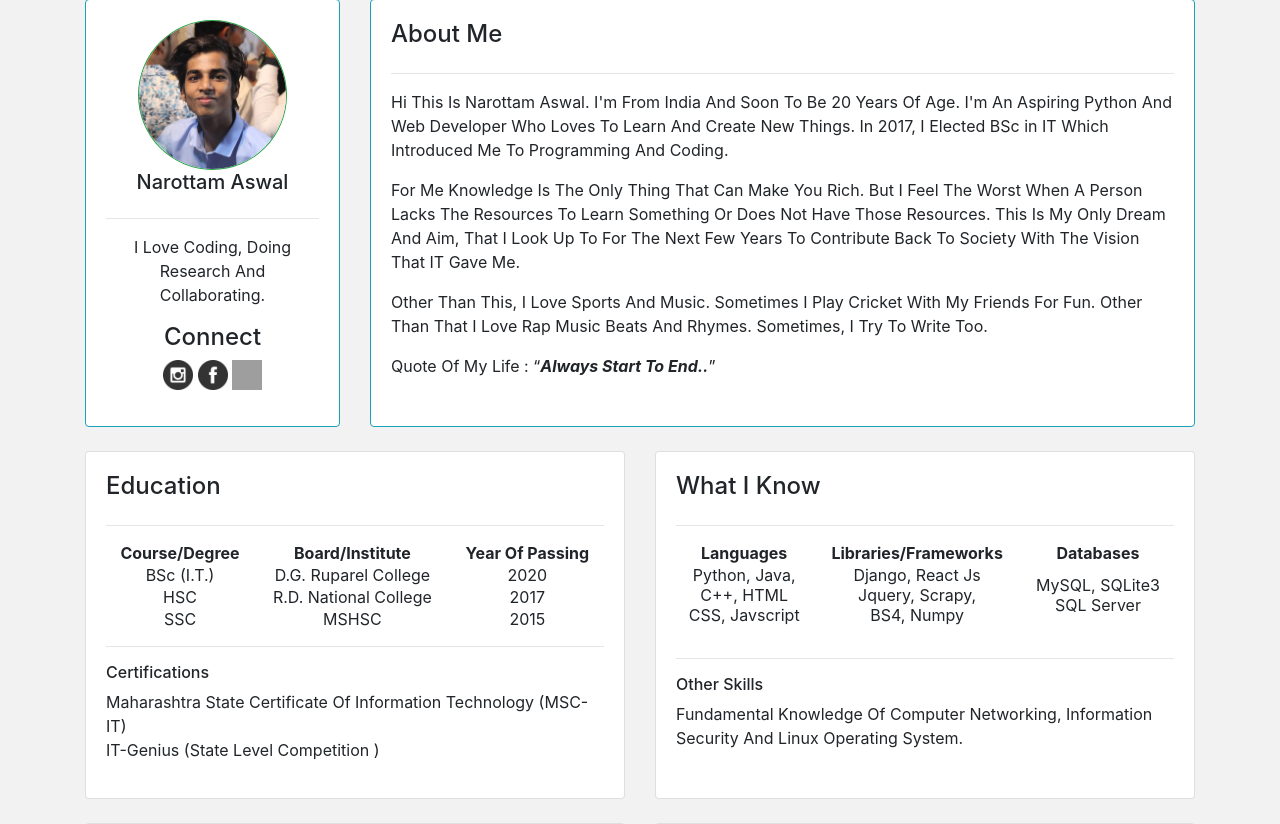
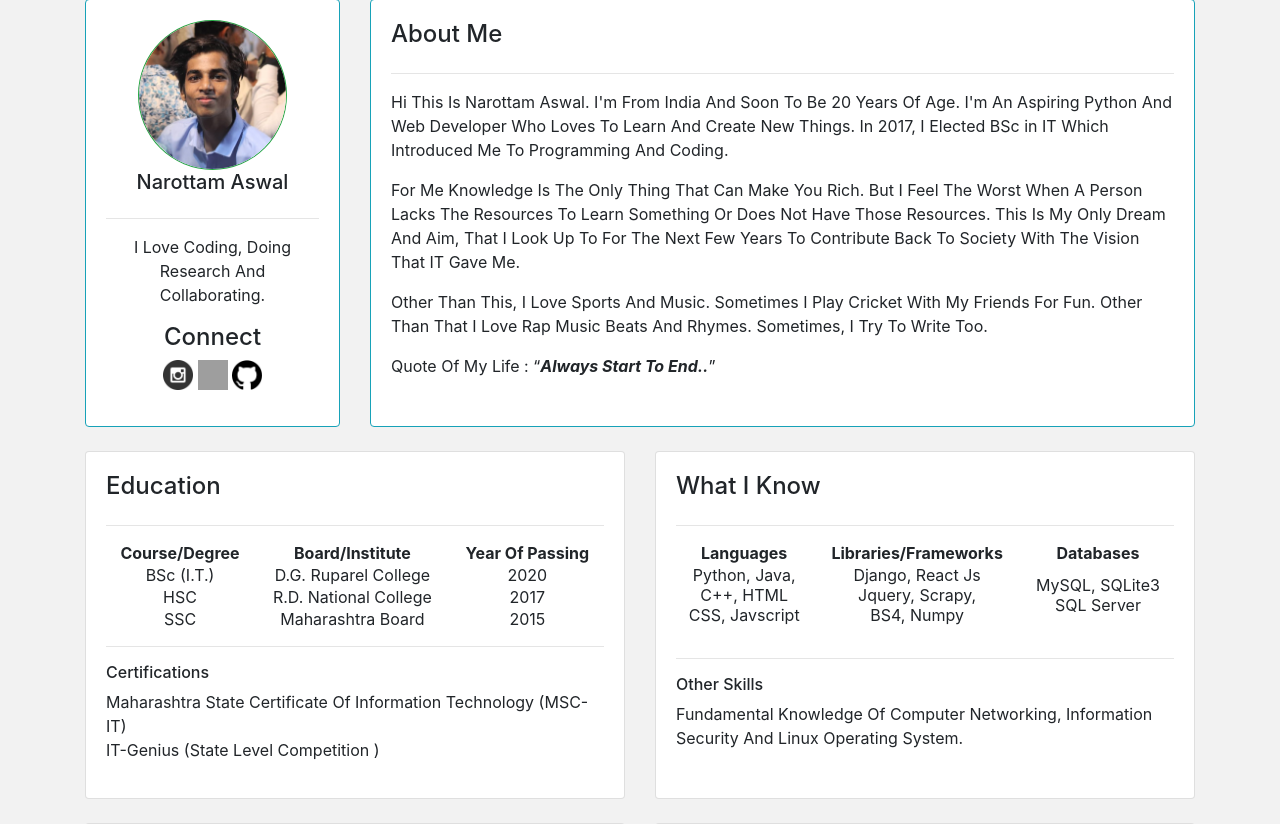
Before and after one commit to narottamaswal/Portfolio-Website, a Django app: page / in a window 1280 px wide. Shown: the part 25-849 px from the top of the page. Run offline with Django 3.2, Linux system fonts and the light colour scheme; some libraries are stand-ins or nearby versions; grey boxes are pictures that could not be loaded.

Commit message:
first commit

```diff
--- a/templates/portfolio/index.html
+++ b/templates/portfolio/index.html
@@ -20,8 +20,8 @@
  <h4>Connect</h4>
 <ul class="social-links">
                     <a href="https://instagram.com/funkey.01" ><li><img class="social" src="{% static 'images/i1.png' %}"></li></a>
-                    <a href="mailto:narottam98678@gmail.com" ><li><img class="social" src="{% static 'images/i2.png' %}"></li></a>
-                    <a href="https://instagram.com/funkey.01" ><li><img class="social" src="{% static 'images/i3.png' %}"></li></a>
+                    <a href="mailto:narottam98678@gmail.com" ><li><img class="social" src="{% static 'images/i3.png' %}"></li></a>
+                    <a href="https://github.com/narottamaswal" ><li><img class="social" src="{% static 'images/i5.png' %}"></li></a>
                 </ul>
             </div>
         </div>
@@ -67,7 +67,7 @@ But I Feel The Worst When A Person Lacks The Resources To Learn Something Or Doe
                     </tr>
                     <tr align="center">
                         <td align="center">SSC</td>
-                        <td align="center">MSHSC</td>
+                        <td align="center">Maharashtra Board</td>
                         <td align="center">2015</td>
                     </tr>
                 </table>
```
Also changed, not shown: static/images/i5.png (added), 3 other files.
